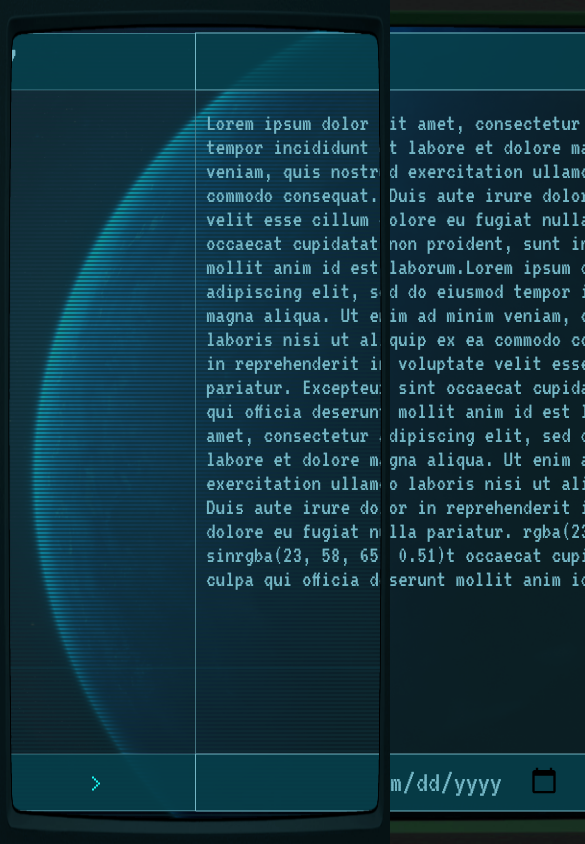
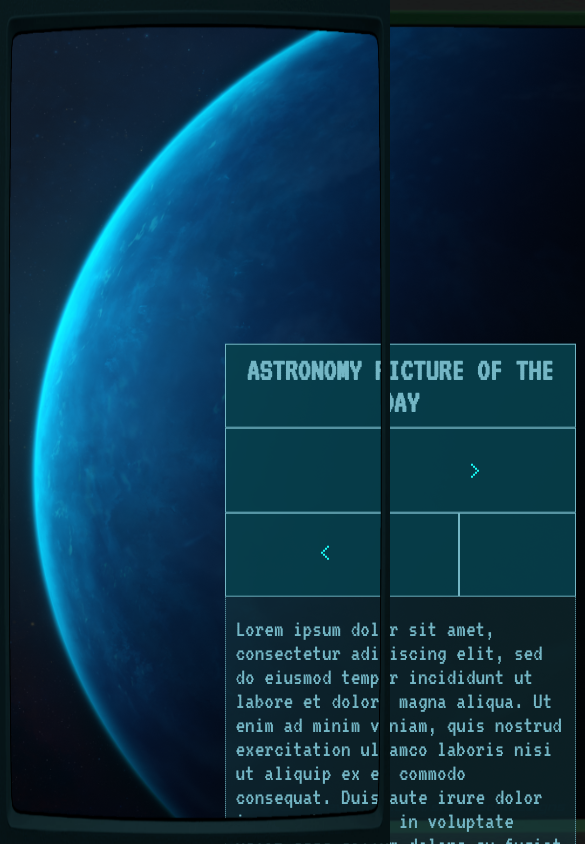
Before and after one commit to rjfuhrman42/APOD-clone, a website: page public/index.html in a window 390 px wide. Shown: the top 844 px of the page, 585 px wide, since content can reach past the window. Drawn offline with Linux system fonts and the light colour scheme; no server answers.

Commit message:
made the site a bit more responsive

```diff
--- a/public/style.css
+++ b/public/style.css
@@ -15,7 +15,7 @@
     padding: 0;
 }
 
-.scanlines {
+/* .scanlines {
     overflow: hidden;
   }
   .scanlines:before, .scanlines:after {
@@ -39,8 +39,8 @@
     right: 0;
     bottom: 0;
     left: 0;
-    background: -webkit-linear-gradient(top, transparent 50%, rgba(0, 0, 0, 0.3) 51%);
-    background: linear-gradient(to bottom, transparent 50%, rgba(8, 33, 41, .60) 51%);
+    background: -webkit-linear-gradient(top, transparent 50%, rgba(0, 0, 0, 0.3) 60%);
+    background: linear-gradient(to bottom, transparent 50%, rgba(8, 33, 41, .60) 61%);
     background-size: 100% 4px;
     -webkit-animation: scanlines 5s steps(60) infinite;
             animation: scanlines 5s steps(60) infinite;
@@ -49,26 +49,26 @@
   /* ANIMATE UNIQUE SCANLINE */
   @-webkit-keyframes scanline {
     0% {
-      -webkit-transform: translate3d(0, 200000%, 0);
-              transform: translate3d(0, 200000%, 0);
+      -webkit-transform: translate3d(0, 100000%, 0);
+              transform: translate3d(0, 100000%, 0);
     }
   }
   @keyframes scanline {
     0% {
-      -webkit-transform: translate3d(0, 200000%, 0);
-              transform: translate3d(0, 200000%, 0);
+      -webkit-transform: translate3d(0, 100000%, 0);
+              transform: translate3d(0, 100000%, 0);
     }
   }
   @-webkit-keyframes scanlines {
     0% {
-      background-position: 0 50%;
+      background-position: 0 10%;
     }
   }
   @keyframes scanlines {
     0% {
-      background-position: 0 50%;
+      background-position: 0 10%;
     }
-  }
+  } */
 
 html, body{
     width: 100%;
@@ -122,18 +122,6 @@ svg {
     text-align: center;
     text-indent: .1em;
 }
-/* .window-container:before {
-  content: '';
-  position: absolute;
-  top: 10%;
-  bottom: 10%;
-  right: -5%;
-  left: -5%;
-  background: inherit;
-  border-radius: 5% / 70%;
-  border-left: 1px solid var(--font-color);
-  border-right: 1px solid var(--font-color);
-} */
 
 .screen-frame {
     pointer-events: none;
@@ -149,16 +137,11 @@ svg {
 
 .grid-container{
     display: grid;
-    grid-template-columns:  171px 548px 548px 171px;
+    grid-template-columns:  auto 548px 171px;
     grid-template-rows: 58px auto 58px;
     justify-content: center;
     margin: 0 auto;
-    /* width: 950px;
-    border: 1px solid var(--font-color);
-    background-color: rgba(23, 58, 65, 0.51);
-    padding: 10px 0px 10px 0px; */
-
-
+    width: 800px;
 }
 
 .grid-title, .grid-date, .grid-item1, .grid-item2, .grid-item3, .grid-item4, .grid-bottom-right, .grid-bottom-left{
@@ -178,32 +161,27 @@ svg {
 
 .grid-title{
     font-family: 'VT323', monospace;
-    grid-column: 3/3;
+    grid-column: 2/2;
     /* font-size: 14px; */
 
 }
 
 .grid-item1 {
     border-top-left-radius: 20px;
-    grid-column: 1/3;
+    grid-column: 1/2;
     border-right: none;
     padding-top: 9px;
 }
-/*
-.grid-item2 {
-  border-left: none;
-  margin: 0;
-} */
 
 .grid-date{
     padding-top: 14px;
     font-size: 24px;
-    grid-column: 4/4;
+    grid-column: 3/4;
     border-top-right-radius: 20px;
 }
 
 .grid-description{
-    grid-column: 3/5;
+    grid-column: 2/4;
     padding: 20px 10px 10px 10px;
     font-size: 24px;
     text-align: left;
@@ -229,12 +207,12 @@ svg {
 
 .grid-item3 {
   border-bottom-left-radius: 20px;
-  grid-column: 1/3;
+  grid-column: 1/2;
 }
 
 .grid-item4 {
   border-bottom-right-radius: 20px;
-  grid-column: 3/5;
+  grid-column: 2/4;
 }
 
 
@@ -353,6 +331,71 @@ h2{
     }
 }
 
+
+@media (max-width: 1535px) {
+    .grid-container{
+      display: grid;
+      grid-template-columns:  auto 25vw 10vw;
+      grid-template-rows: 58px auto 58px;
+      justify-content: center;
+      margin: 0 auto;
+      width: 800px;
+  }
+}
+
+@media (max-width: 1220px) {          /* wow this is a mess */
+      body {
+        overflow: scroll;
+      }
+
+      .grid-container{
+        display: grid;
+        grid-template-columns:  60vw 30vw;
+        grid-template-rows:  10vh auto 10vh 10vh auto 10vh;
+        justify-content: center;
+        margin: 0 auto;
+        width: 800px;
+        margin-top: 100vh;
+    }
+      .grid-item1 {
+        grid-row: 1/2;
+        border: 1px solid var(--font-color);
+        border-top-left-radius: 0px;
+      }
+
+      .grid-image{
+        width: 100%;
+        grid-row: 2/2;
+      }
+
+      .grid-item3 {
+        border-bottom-left-radius: 0px;
+        border: 1px solid var(--font-color);
+      }
+
+      .grid-description, .grid-image, .grid-item1, .grid-item3{
+        grid-column: 1/3;
+      }
+
+      .grid-title{
+          grid-column: 1/2;
+          grid-row: 4/4;
+      }
+      .grid-date {
+          grid-column: 2/2;
+          grid-row: 4/4;
+          border-top-right-radius: 0px;
+      }
+      .grid-description{
+          grid-row: 5/5;
+      }
+      .grid-item4 {
+          grid-column: 1/3;
+          grid-row: 6/6;
+      }
+
+}
+
 @media (max-height: 968px) {
     body {
         background: url('/assets/planet-monitor-HD-window.png') no-repeat center center fixed;
```
